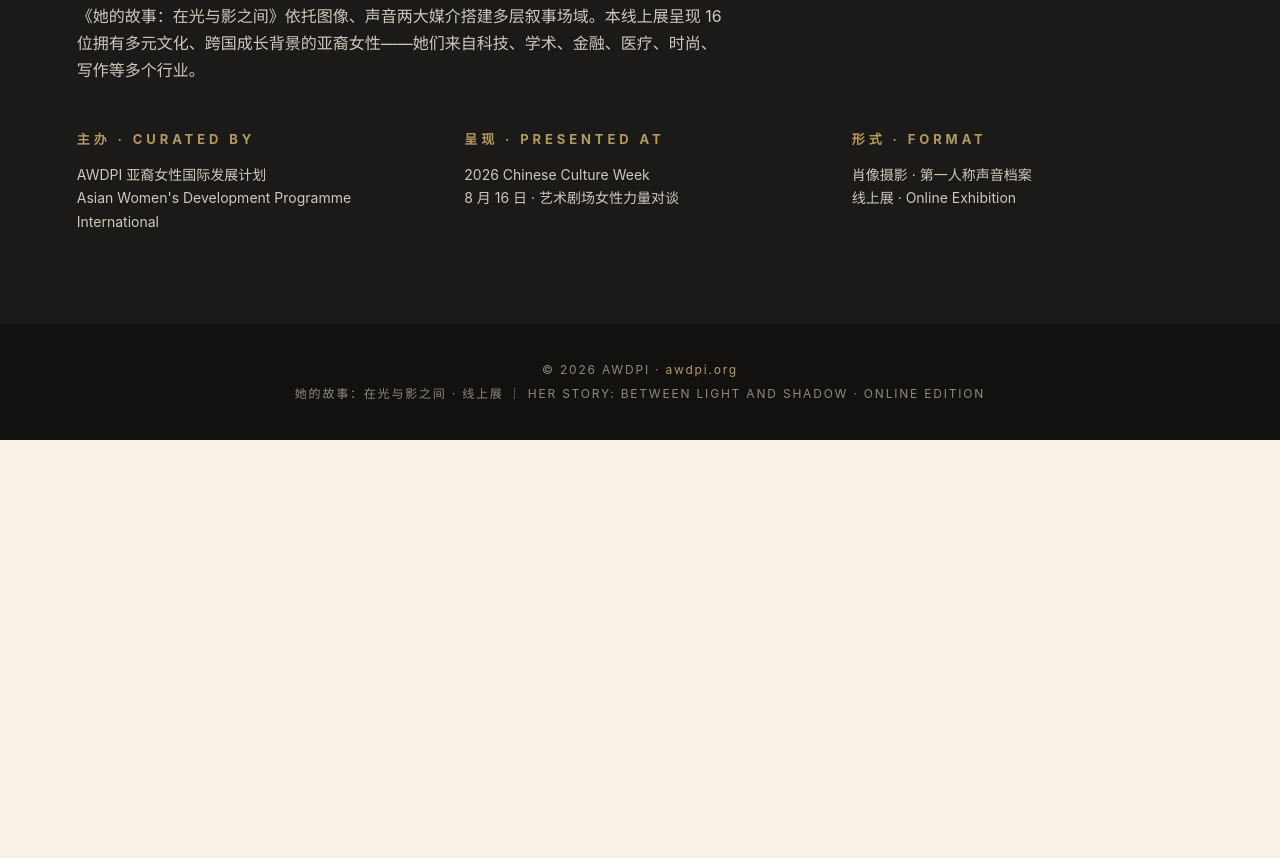
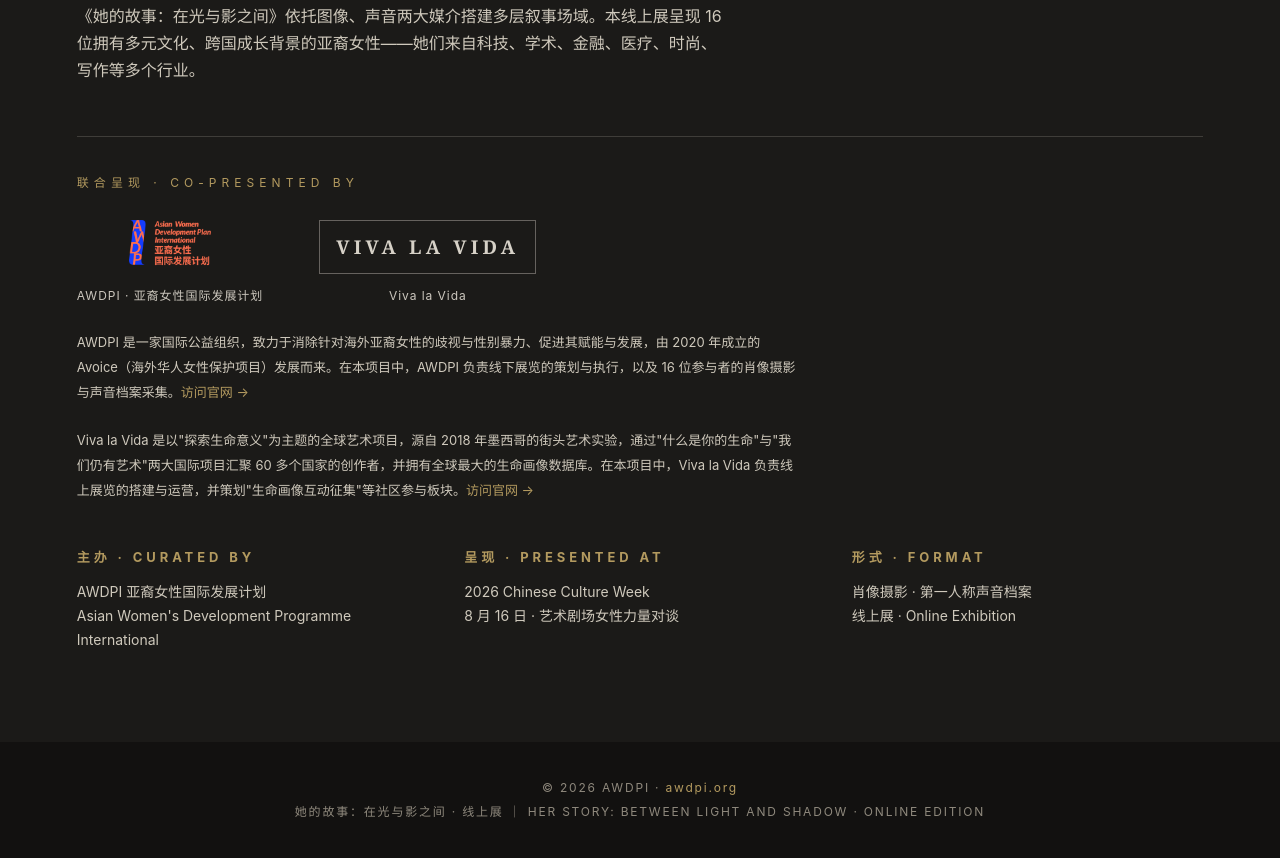
Before and after one commit to maxinyi28/her-story-light-shadow, a plain HTML site: page index.html in a window 1280 px wide. Shown: the part 3698-4556 px from the top of the page. Before the commit the page ends 4138 px from the top, so only its background shows below. Drawn offline with Linux system fonts and the light colour scheme.

Commit message:
Add files via upload

```diff
--- a/index.html
+++ b/index.html
@@ -219,6 +219,20 @@
   .about .col h4{ font-size:13px; letter-spacing:.3em; color:var(--gold); margin-bottom:12px; }
   .about .col p{ font-size:14px; color:#cfc9bc; }
   @media (max-width:760px){ .about .cols{ grid-template-columns:1fr; } }
+
+  /* ===== 联合呈现 ===== */
+  .copres{ border-top:1px solid rgba(247,241,230,.16); margin-top:52px; padding-top:36px; }
+  .copres-title{ font-size:12px; letter-spacing:.42em; color:var(--gold); margin-bottom:26px; }
+  .copres-logos{ display:flex; gap:56px; flex-wrap:wrap; }
+  .org{ display:flex; flex-direction:column; align-items:center; gap:12px; text-decoration:none; color:var(--paper); max-width:360px; text-align:center; }
+  .org .org-logo{ height:54px; display:flex; align-items:center; justify-content:center; }
+  .org .org-logo img{ height:100%; width:auto; }
+  .org .org-logo.viva{ font-family:Georgia,"Songti SC",serif; font-weight:700; font-size:19px; letter-spacing:.22em; border:1px solid rgba(247,241,230,.4); padding:12px 16px; opacity:.85; }
+  .org .org-name{ font-size:12px; letter-spacing:.08em; opacity:.8; }
+  .org:hover .org-name{ opacity:1; }
+  .org-desc{ font-size:13px; color:#cfc9bc; line-height:1.9; margin-top:24px; max-width:88ch; }
+  .org-desc .link{ color:var(--gold); text-decoration:none; white-space:nowrap; }
+  .org-desc .link:hover{ text-decoration:underline; }
   footer{
     background:#121110; color:#8f897d; text-align:center;
     padding:34px 5vw; font-size:12px; letter-spacing:.15em; line-height:2;
@@ -291,6 +305,22 @@
   <div class="kicker" data-i18n="about.kicker">About · 关于</div>
   <h2 data-i18n="about.h2">关于线上展<span class="en">About the Online Edition</span></h2>
   <p class="lead" data-i18n="about.lead">《她的故事：在光与影之间》依托图像、声音两大媒介搭建多层叙事场域。本线上展呈现 16 位拥有多元文化、跨国成长背景的亚裔女性——她们来自科技、学术、金融、医疗、时尚、写作等多个行业。</p>
+  <div class="copres">
+    <div class="copres-title" data-i18n="about.copres.title">联合呈现 · CO-PRESENTED BY</div>
+    <div class="copres-logos">
+      <a class="org" href="https://awdpi.org" target="_blank" rel="noopener">
+        <span class="org-logo"><img src="images/awdpi-logo.png" alt="AWDPI"></span>
+        <span class="org-name" data-i18n="about.awdpi.name">AWDPI · 亚裔女性国际发展计划</span>
+      </a>
+      <a class="org" href="https://www.vivalavida.today/" target="_blank" rel="noopener">
+        <span class="org-logo viva">VIVA LA VIDA</span>
+        <span class="org-name" data-i18n="about.viva.name">Viva la Vida</span>
+      </a>
+    </div>
+    <p class="org-desc" data-i18n="about.awdpi.desc"></p>
+    <p class="org-desc" data-i18n="about.viva.desc"></p>
+  </div>
+
   <div class="cols">
     <div class="col"><h4 data-i18n="about.col1.h">主办 · CURATED BY</h4><p data-i18n="about.col1.p">AWDPI 亚裔女性国际发展计划<br>Asian Women's Development Programme International</p></div>
     <div class="col"><h4 data-i18n="about.col2.h">呈现 · PRESENTED AT</h4><p data-i18n="about.col2.p">2026 Chinese Culture Week<br>8 月 16 日 · 艺术剧场女性力量对谈</p></div>
@@ -387,6 +417,11 @@ const I18N = {
     "about.col1.h":"主办 · CURATED BY","about.col1.p":"AWDPI 亚裔女性国际发展计划<br>Asian Women's Development Programme International",
     "about.col2.h":"呈现 · PRESENTED AT","about.col2.p":"2026 Chinese Culture Week<br>8 月 16 日 · 艺术剧场女性力量对谈",
     "about.col3.h":"形式 · FORMAT","about.col3.p":"肖像摄影 · 第一人称声音档案<br>线上展 · Online Exhibition",
+    "about.copres.title":"联合呈现 · CO-PRESENTED BY",
+    "about.awdpi.name":"AWDPI · 亚裔女性国际发展计划",
+    "about.awdpi.desc":'AWDPI 是一家国际公益组织，致力于消除针对海外亚裔女性的歧视与性别暴力、促进其赋能与发展，由 2020 年成立的 Avoice（海外华人女性保护项目）发展而来。在本项目中，AWDPI 负责线下展览的策划与执行，以及 16 位参与者的肖像摄影与声音档案采集。<a class="link" href="https://awdpi.org" target="_blank" rel="noopener">访问官网 →</a>',
+    "about.viva.name":"Viva la Vida",
+    "about.viva.desc":'Viva la Vida 是以"探索生命意义"为主题的全球艺术项目，源自 2018 年墨西哥的街头艺术实验，通过"什么是你的生命"与"我们仍有艺术"两大国际项目汇聚 60 多个国家的创作者，并拥有全球最大的生命画像数据库。在本项目中，Viva la Vida 负责线上展览的搭建与运营，并策划"生命画像互动征集"等社区参与板块。<a class="link" href="https://www.vivalavida.today/" target="_blank" rel="noopener">访问官网 →</a>',
     "footer.line":"她的故事：在光与影之间 · 线上展 ｜ HER STORY: BETWEEN LIGHT AND SHADOW · ONLINE EDITION",
     "modal.title":"她的故事 · Her Story",
     "modal.pno":"采访者 {n}",
@@ -421,6 +456,11 @@ const I18N = {
     "about.col1.h":"Curated by","about.col1.p":"Asian Women's Development Programme International<br>AWDPI 亚裔女性国际发展计划",
     "about.col2.h":"Presented at","about.col2.p":"2026 Chinese Culture Week<br>Aug 16 · Women in Art Industry Talk",
     "about.col3.h":"Format","about.col3.p":"Portrait Photography · First-person Audio<br>Online Exhibition",
+    "about.copres.title":"CO-PRESENTED BY · 联合呈现",
+    "about.awdpi.name":"AWDPI · Asian Women's Development Programme International",
+    "about.awdpi.desc":'AWDPI is an international public-interest organization working to end discrimination and gender-based violence against Asian women abroad and to empower them. It grew out of Avoice (Protection of Chinese Overseas Women), founded in 2020. In this project AWDPI curates the physical exhibition and produces the portraits and first-person audio of the 16 participants. <a class="link" href="https://awdpi.org" target="_blank" rel="noopener">Official site →</a>',
+    "about.viva.name":"Viva la Vida",
+    "about.viva.desc":'Viva la Vida is a global art project exploring the meaning of life, born from a 2018 street art experiment in Mexico. Through "What is Your Life" and "We Still Have Art" it unites creators from more than 60 countries and holds the largest life-portrait database in the world. In this project Viva la Vida builds and operates the online exhibition and curates community participation such as the Life Portrait collection. <a class="link" href="https://www.vivalavida.today/" target="_blank" rel="noopener">Official site →</a>',
     "footer.line":"HER STORY: BETWEEN LIGHT AND SHADOW · ONLINE EDITION ｜ 她的故事：在光与影之间 · 线上展",
     "modal.title":"Her Story",
     "modal.pno":"Interviewee {n}",
```
Also changed, not shown: images/awdpi-logo-alt.png (added), images/awdpi-logo.png (added).
